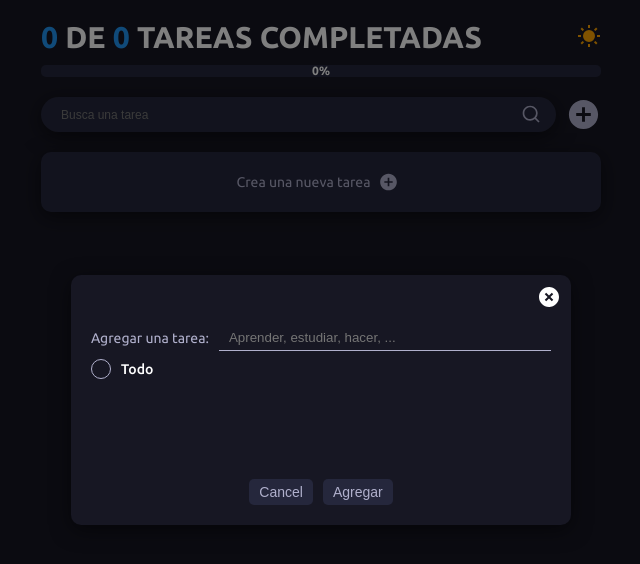
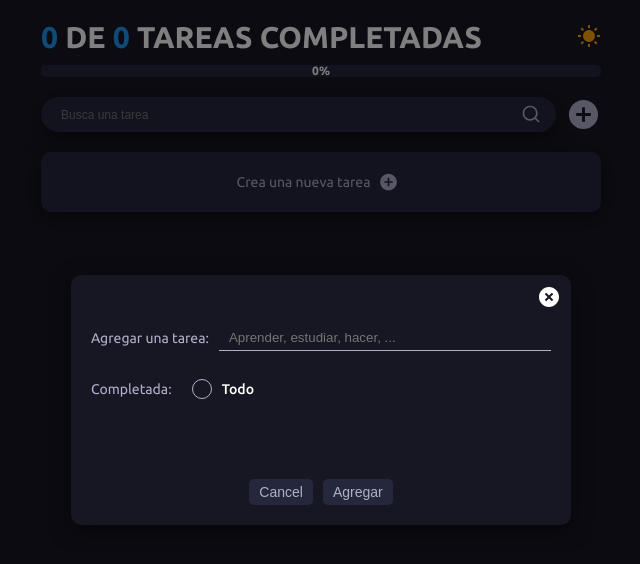
Before and after one commit to BrandonArgel/todo-app, a React (Create React App) app: page / in a window 1280 px wide. Both pictures are taken after a click on the button 902 px from the left and 114 px from the top of the page. Shown: the top 564 px of the page, without its empty margins (319-959 px from the left). Built offline with nearby package versions, Linux system fonts and the light colour scheme.

Commit message:
:sparkles: Improve modal UI

```diff
--- a/src/components/TodoList/TodoList.module.scss
+++ b/src/components/TodoList/TodoList.module.scss
@@ -8,6 +8,7 @@
   display: flex;
   flex-flow: column nowrap;
   list-style: none;
+  margin-bottom: 2rem;
   overflow: hidden;
 
   &__item {
--- a/src/components/TodoModal/TodoModal.module.scss
+++ b/src/components/TodoModal/TodoModal.module.scss
@@ -90,10 +90,14 @@
 		& > label {
 			margin-bottom: 1rem;
 			padding: 0;
+		}
 
-			button {
-				left: 0;
-			}
+		&_checkbox {
+			align-items: center;
+			color: var(--secondary-text);
+			display: flex;
+			flex-flow: row nowrap;
+			font-size: variables.$fz-sm;
 		}
 
 		&_buttons {
--- a/src/components/TodoModal/index.tsx
+++ b/src/components/TodoModal/index.tsx
@@ -28,7 +28,7 @@ export const TodoModal = ({ open, onClose, onAdd }: Props) => {
 
 	const validate = (value: string) => {
 		if (!value) {
-      inputRef.current!.focus();
+			inputRef.current!.focus();
 			return setText({
 				value,
 				error: true,
@@ -79,12 +79,15 @@ export const TodoModal = ({ open, onClose, onAdd }: Props) => {
 							placeholder="Aprender, estudiar, hacer, ..."
 							value={text.value}
 							onChange={(e) => setText({ value: e.target.value, error: false })}
-              title="Agrega una tarea"
+							title="Agrega una tarea"
 						/>
 					</label>
-					<Checkbox checked={completed} onChange={() => setCompleted(!completed)}>
-						{text.value || "Todo"}
-					</Checkbox>
+					<label className={styles.modal__form_checkbox}>
+						Completada:
+						<Checkbox checked={completed} onChange={() => setCompleted(!completed)}>
+							{text.value || "Todo"}
+						</Checkbox>
+					</label>
 					<div className={styles.modal__form_buttons}>
 						<button type="button" onClick={() => onClose()}>
 							Cancel
```
